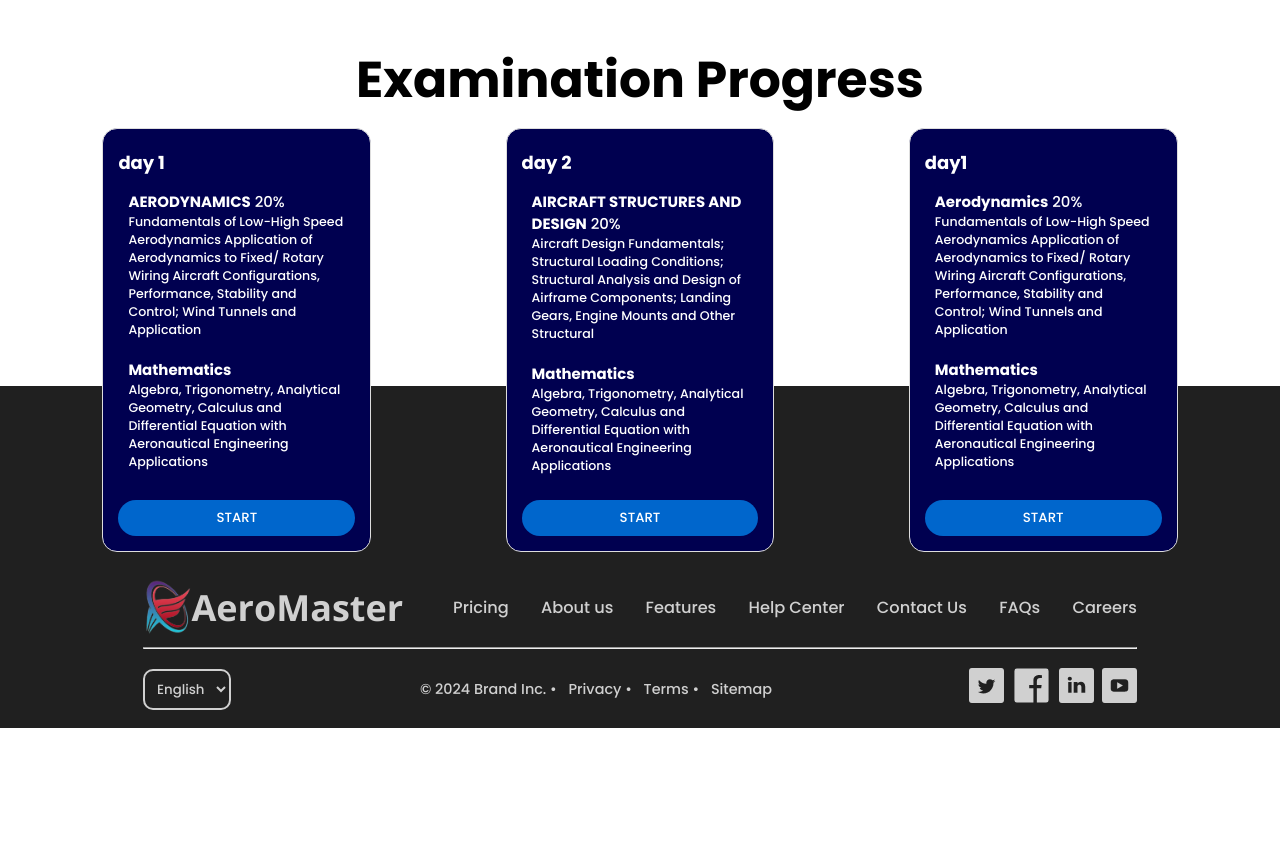
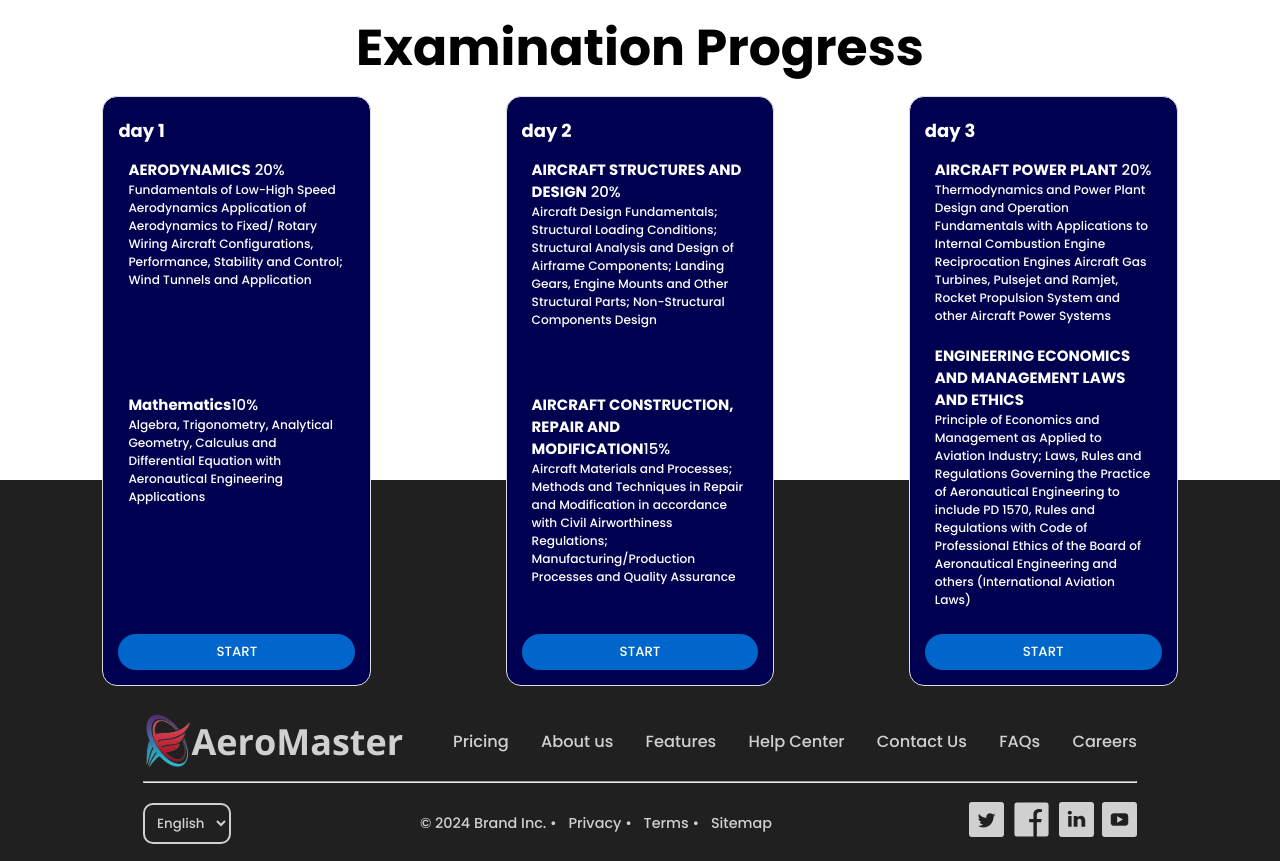
Before and after one commit to MarkPagso03/AeroMaster, a Django app: page /home in a window 1280 px wide. Shown: the part 72-933 px from the top of the page. Before the commit the page ends 800 px from the top, so only its background shows below. Run offline with Django 5.2, Linux system fonts and the light colour scheme.

Commit message:
home_page

```diff
--- a/AeroMaster/frontend/static/styles/home_page.css
+++ b/AeroMaster/frontend/static/styles/home_page.css
@@ -52,7 +52,7 @@
 }
 
 .progress_card p{
-    font-size: .7rem;
+    font-size: min(.95vw, .7rem);
 }
 
 .progress_card button{
--- a/AeroMaster/frontend/templates/home.html
+++ b/AeroMaster/frontend/templates/home.html
@@ -19,7 +19,7 @@
                     </p>
                 </div>
                 <div>
-                    <h5><b>Mathematics</b></h5>
+                    <h5><b>Mathematics</b>10%</h5>
                     <p>Algebra, Trigonometry, Analytical Geometry,
                         Calculus and Differential Equation with
                         Aeronautical Engineering Applications
@@ -34,34 +34,40 @@
                     <h5><b>AIRCRAFT STRUCTURES AND DESIGN</b> 20%</h5>
                     <p>Aircraft Design Fundamentals; Structural Loading Conditions;
                         Structural Analysis and Design of Airframe Components;
-                        Landing Gears, Engine Mounts and Other Structural
+                        Landing Gears, Engine Mounts and Other Structural Parts;
+                        Non-Structural Components Design
                     </p>
                 </div>
                 <div>
-                    <h5><b>Mathematics</b></h5>
-                    <p>Algebra, Trigonometry, Analytical Geometry,
-                        Calculus and Differential Equation with
-                        Aeronautical Engineering Applications
+                    <h5><b>AIRCRAFT CONSTRUCTION, REPAIR AND MODIFICATION</b>15%</h5>
+                    <p>Aircraft Materials and Processes; Methods and Techniques
+                        in Repair and Modification in accordance with Civil
+                        Airworthiness Regulations; Manufacturing/Production
+                        Processes and Quality Assurance
                     </p>
                 </div>
                 <button>START</button>
             </div>
 
             <div class="progress_card">
-                <h4><b>day1</b></h4>
+                <h4><b>day 3</b></h4>
                 <div>
-                    <h5><b>Aerodynamics</b> 20%</h5>
-                    <p>Fundamentals of Low-High Speed
-                        Aerodynamics Application of Aerodynamics to
-                        Fixed/ Rotary Wiring Aircraft Configurations,
-                        Performance, Stability and Control; Wind Tunnels and Application
+                    <h5><b>AIRCRAFT POWER PLANT</b> 20%</h5>
+                    <p>Thermodynamics and Power Plant Design and
+                        Operation Fundamentals with Applications to
+                        Internal Combustion Engine Reciprocation
+                        Engines Aircraft Gas Turbines, Pulsejet and
+                        Ramjet, Rocket Propulsion System and other
+                        Aircraft Power Systems
                     </p>
                 </div>
                 <div>
-                    <h5><b>Mathematics</b></h5>
-                    <p>Algebra, Trigonometry, Analytical Geometry,
-                        Calculus and Differential Equation with
-                        Aeronautical Engineering Applications
+                    <h5><b>ENGINEERING ECONOMICS AND MANAGEMENT LAWS AND ETHICS</b></h5>
+                    <p>Principle of Economics and Management as Applied to Aviation
+                        Industry; Laws, Rules and Regulations Governing the Practice
+                        of Aeronautical Engineering to include PD 1570, Rules and
+                        Regulations with Code of Professional Ethics of the Board of
+                        Aeronautical Engineering and others (International Aviation Laws)
                     </p>
                 </div>
                 <button>START</button>
```
